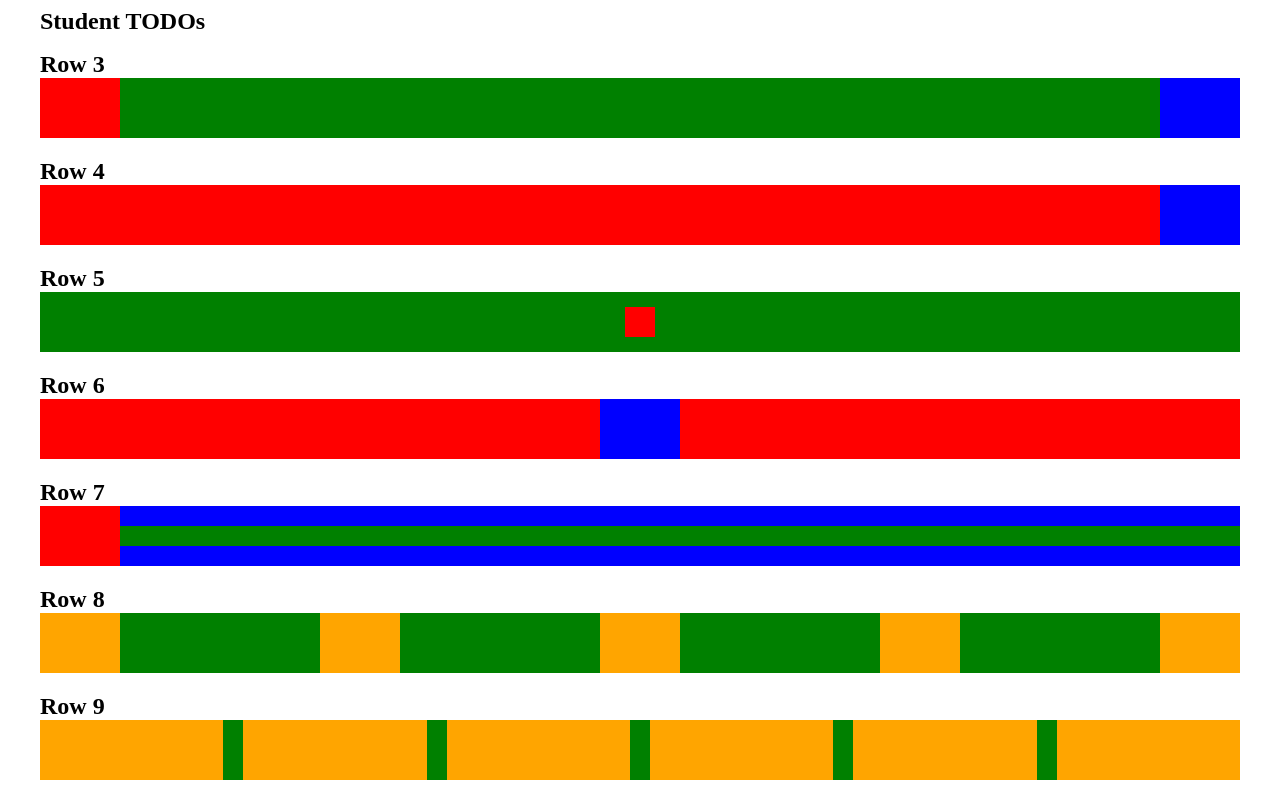
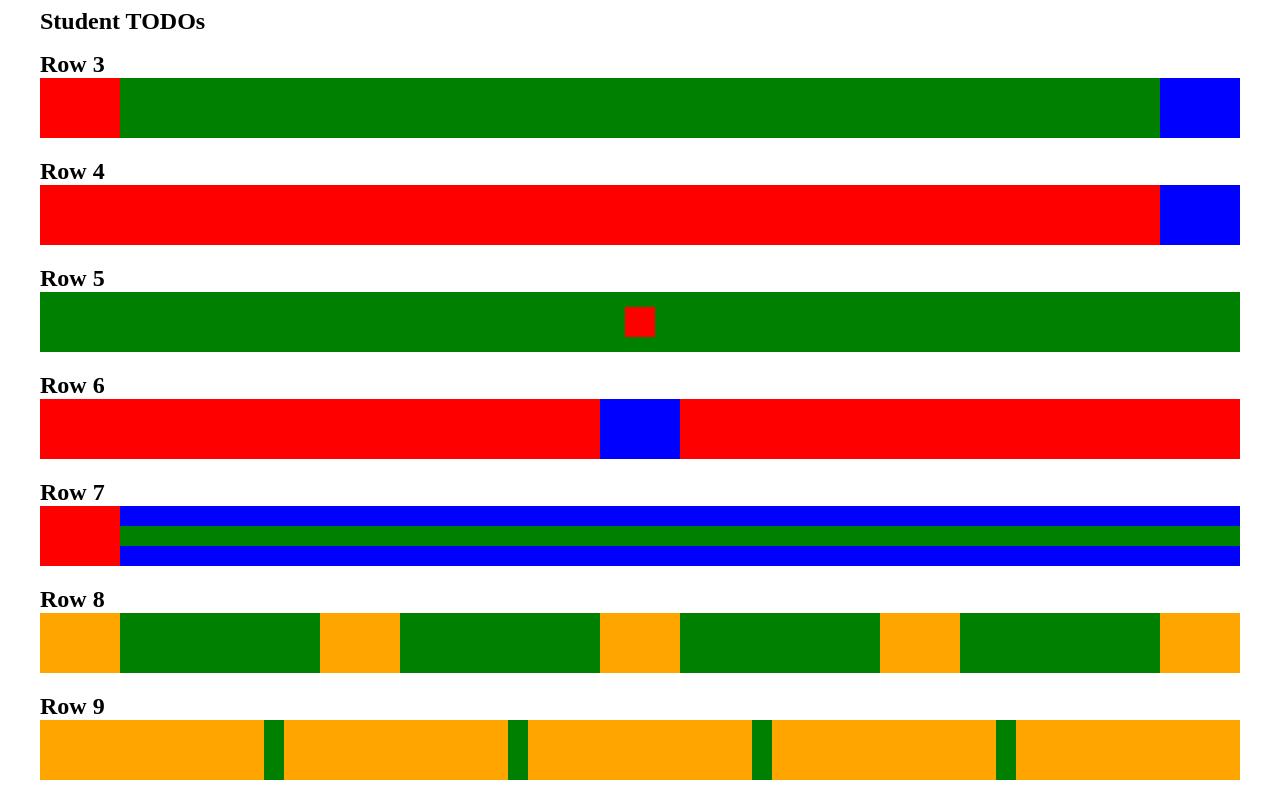
Before and after one commit to abilyalov/nfactorial-homework-0606-htmlcss, a plain HTML site: page index.html in a window 1280 px wide. Shown: the part 312-1112 px from the top of the page. Drawn offline with Linux system fonts and the light colour scheme.

Commit message:
css task

```diff
--- a/index.html
+++ b/index.html
@@ -61,7 +61,6 @@
       <div class="greenStaticWidth20"></div>
       <div class="greenStaticWidth20"></div>
       <div class="greenStaticWidth20"></div>
-      <div class="greenStaticWidth20"></div>
     </div>
   </body>
 </html>
```
